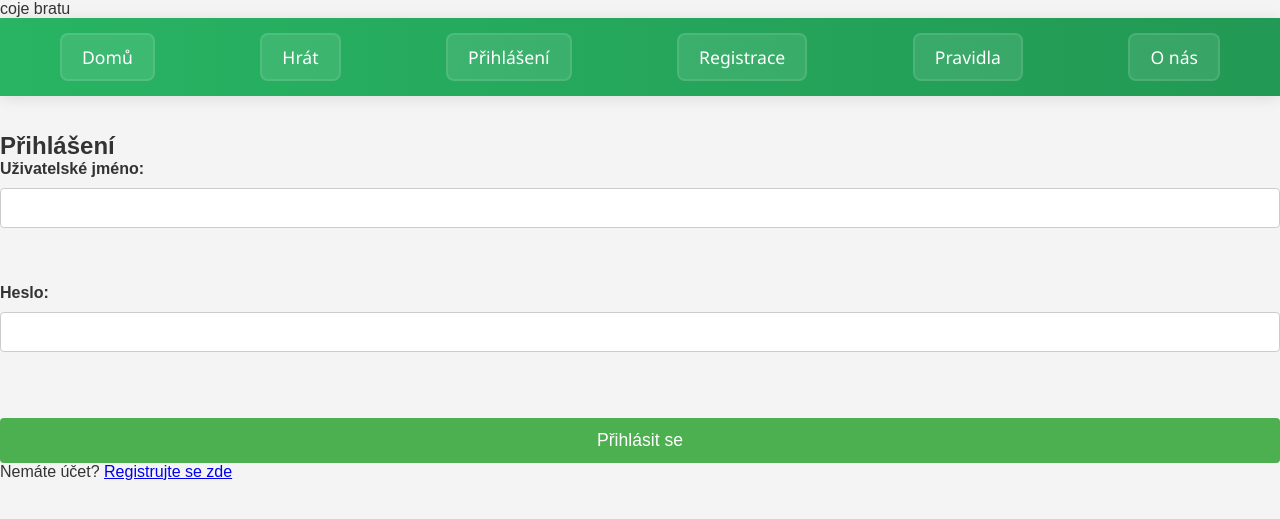
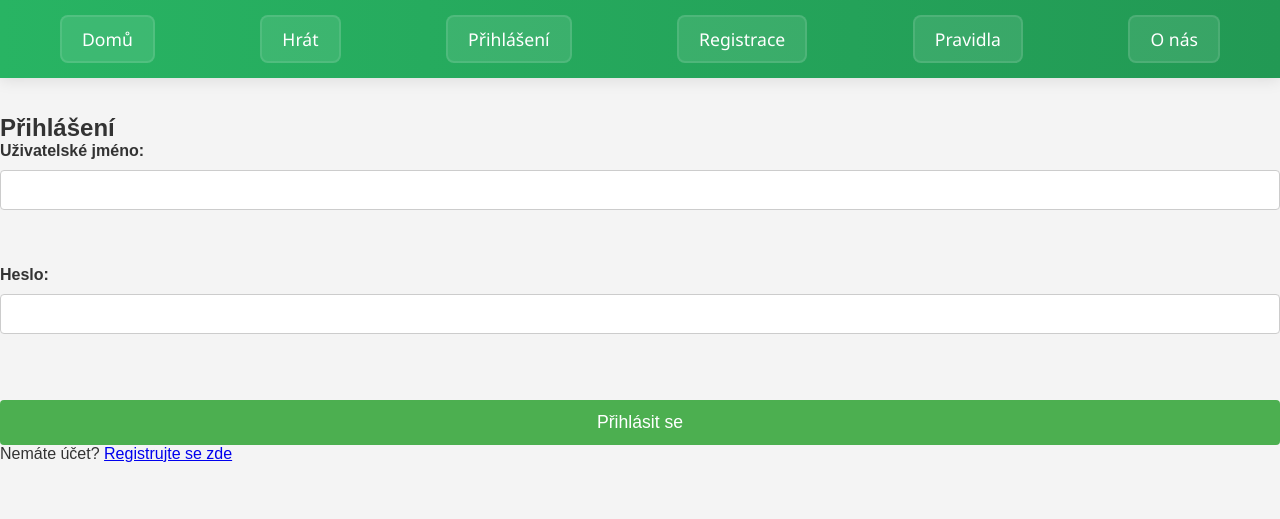
Before and after one commit to FantaCZ/outdoor-hra, a PHP site: page /login.php in a window 1280 px wide. Shown: the top 519 px of the page. Run offline with PHP 8.4, Linux system fonts and the light colour scheme.

Commit message:
Remove unnecessary text from login.php file

```diff
--- a/project-root/login.php
+++ b/project-root/login.php
@@ -53,7 +53,6 @@ if ($_SERVER["REQUEST_METHOD"] == "POST") {
     <link rel="stylesheet" href="css/nav.css">
 </head>
 <body>
-    coje bratu
     <nav class="index-nav">
         <ul>
             <li><a href="index.php" class="nav-link">Domů</a></li>
```
